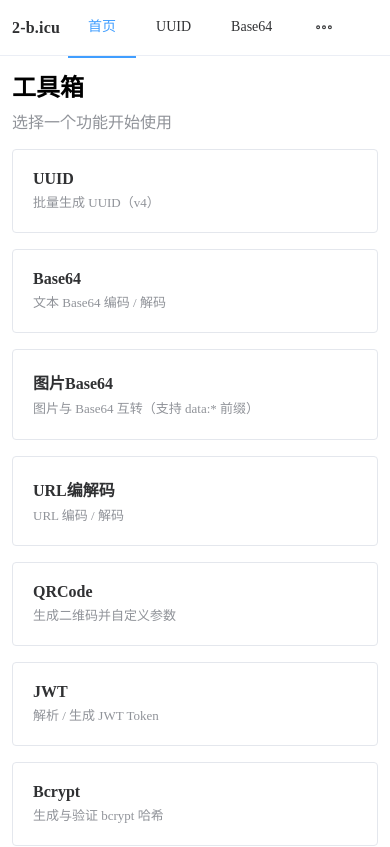
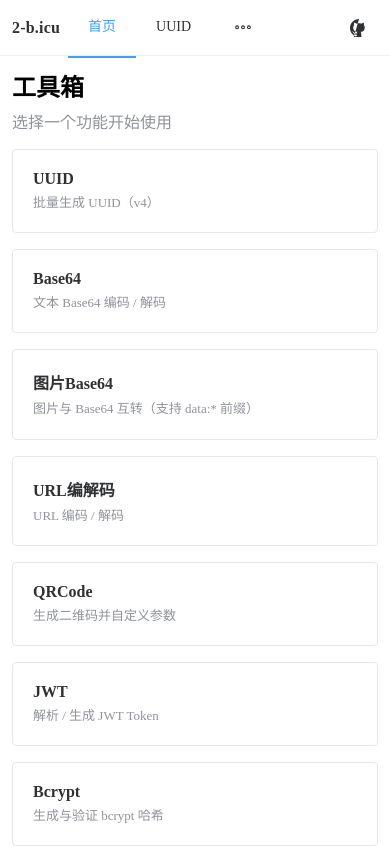
Before and after one commit to eya46/2-b.icu, a Nuxt app: page / in a window 390 px wide. Shown: the top 847 px of the page. Built offline with nearby package versions, Linux system fonts and the light colour scheme.

Commit message:
fix: github icon display and show on mobile

```diff
--- a/app.vue
+++ b/app.vue
@@ -39,9 +39,9 @@
 
       <a href="https://github.com/eya46/2-b.icu" target="_blank" class="github-link">
         <svg class="github-icon" viewBox="0 0 24 24" fill="currentColor">
-          <path d="M12 0c-6.626 0-12 5.373-12 12 0 5.302 3.438 9.8 8.207 11.387.599.111.793-.261.793-.577v-2.234c-3.338.726-4.033-1.416-4.033-1.416-.546-1.387-1.333-1.756-1.333-1.756-1.089-.745.083-.729.083-.729 1.205.084 1.839 1.237 1.839 1.237 1.07 1.834 2.807 1.304 3.492.997.107-.775.418-1.305.762-1.604-2.665-.305-5.467-1.334-5.467-5.931 0-1.311.469-2.381 1.236-3.221-.124-.303-.535-1.524.117-3.176 0 0 1.008-.322 3.301 1.23.957-.266 1.983-.399 3.003-.404 1.02.005 2.047.138 3.006.404 2.291-1.552 3.297-1.23 3.297-1.23.653 1.653.242 2.874.118 3.176.77.84 1.235 1.911 1.235 3.221 0 4.609-2.807 5.624-5.479 5.921.43.372.823 1.102.823 2.222v3.293c0.319.192.694.801.576 4.765-1.589 8.199-6.086 8.199-11.386 0-6.627-5.373-12-12-12z"/>
+          <path d="M12 0C5.373 0 0 5.373 0 12c0 5.302 3.438 9.8 8.207 11.387.599.111.793-.261.793-.577v-2.234c-3.338.726-4.033-1.416-4.033-1.416-.546-1.387-1.333-1.756-1.333-1.756-1.089-.745.083-.729.083-.729 1.205.084 1.839 1.237 1.839 1.237 1.07 1.834 2.807 1.304 3.492.997.107-.775.418-1.305.762-1.604-2.665-.305-5.467-1.334-5.467-5.931 0-1.311.469-2.381 1.236-3.221-.124-.303-.535-1.524.117-3.176 0 0 1.008-.322 3.301 1.23.957-.266 1.983-.399 3.003-.404 1.02.005 2.047.138 3.006.404 2.291-1.552 3.297-1.23 3.297-1.23.653 1.653.242 2.874.118 3.176.77.84 1.235 1.911 1.235 3.221 0 4.609-2.807 5.624-5.479 5.921.43.372.823 1.102.823 2.222v3.293c.319.192.694.801.576 4.765-1.589 8.199-6.086 8.199-11.386 0-6.627-5.373-12-12-12z"/>
         </svg>
-        <span>2-b.icu</span>
+        <span class="github-text">GitHub</span>
       </a>
     </el-header>
 
@@ -132,15 +132,10 @@
 }
 
 .github-link {
-  display: none;
-}
-
-@media (min-width: 768px) {
-  .github-link {
   display: flex;
   align-items: center;
-    gap: 8px;
-    padding: 8px 12px;
+  gap: 6px;
+  padding: 6px 10px;
   color: var(--el-text-color-primary);
   text-decoration: none;
   border-radius: 6px;
@@ -154,6 +149,22 @@
   color: var(--el-color-primary);
 }
 
+.github-icon {
+  width: 18px;
+  height: 18px;
+  flex-shrink: 0;
+}
+
+.github-text {
+  display: none;
+}
+
+/* Show GitHub text on larger screens */
+@media (min-width: 768px) {
+  .github-text {
+    display: inline;
+  }
+
   .app-header {
     padding: 0 16px;
   }
@@ -163,10 +174,4 @@
     padding-bottom: 48px;
   }
 }
-
-.github-icon {
-  width: 20px;
-  height: 20px;
-  flex-shrink: 0;
-}
 </style>
```
Lines whose indentation alone changed are shown as unchanged.
